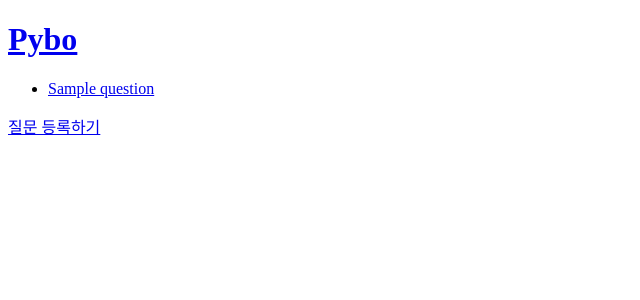
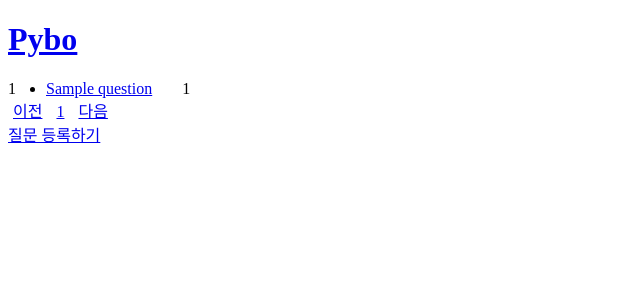
Before and after one commit to Leewonchan14/djangoProject, a Django app: page /pybo/ in a window 1280 px wide. Shown: the top 300 px of the page, without its empty margins (0-640 px from the left). Run offline with Django 4.2, Linux system fonts and the light colour scheme; tables that the repository leaves empty hold one stand-in row (values such as "Sample post").

Commit message:
3-04 답변개수 표시 까지 완료

```diff
--- /dev/null
+++ b/pybo/templatetags/pybo_filter.py
@@ -0,0 +1,8 @@
+from django import template
+
+register = template.Library()
+
+
+@register.filter
+def sub(value, arg):
+    return value - arg
--- a/pybo/views.py
+++ b/pybo/views.py
@@ -2,14 +2,18 @@
 from django.shortcuts import render, get_object_or_404, redirect
 from django.core.handlers.wsgi import WSGIRequest
 from django.utils import timezone
+from django.core.paginator import Paginator
 
 from .models import Question, Answer
 from .forms import QuestionForm,AnswerForm
 
 
 def index(request: WSGIRequest) -> render:
+    page = request.GET.get('page', '1')  # 페이지
     question_list = Question.objects.order_by('-create_date')
-    context = {'question_list': question_list}
+    paginator = Paginator(question_list, 10)  # 페이지당 10개씩 보여주기
+    page_obj = paginator.get_page(page)
+    context = {'question_list': page_obj}
     return render(request, 'pybo/question_list.html', context)
 
 
--- /dev/null
+++ b/static/style.css
@@ -0,0 +1,21 @@
+.list {
+    display: flex;
+}
+
+.index {
+    margin-right: 30px;
+}
+
+.pagination {
+    display: flex;
+}
+
+.page-link {
+    padding-left: 5px;
+    padding-right: 5px;
+}
+
+.NoMarginPadding {
+    margin: 0px;
+    padding: 0px;
+}
--- a/templates/base.html
+++ b/templates/base.html
@@ -5,6 +5,7 @@
     <!-- Required meta tags -->
     <meta charset="utf-8">
     <meta name="viewport" content="width=device-width, initial-scale=1, shrink-to-fit=no">
+    <link rel="stylesheet" type="text/css" href="{% static 'style.css' %}">
     <title>Hello, pybo!</title>
 </head>
 <body>
--- a/templates/pybo/question_list.html
+++ b/templates/pybo/question_list.html
@@ -1,13 +1,47 @@
 {% extends 'base.html' %}
+{% load pybo_filter %}
 {% block content %}
-{% if question_list %}
-    <ul>
-        {% for question in question_list %}
-            <li><a href="{% url "pybo:detail" question_id=question.id %}">{{ question.subject }}</a></li>
+    {% if question_list %}
+        <ul class="NoMarginPadding">
+            {% for question in question_list %}
+                <div class="list">
+                    <div class="index">{{ question_list.paginator.count|sub:question_list.start_index|sub:forloop.counter0|add:1 }}</div>
+                    <li><a class="index"
+                           href="{% url "pybo:detail" question_id=question.id %}">{{ question.subject }}</a></li>
+                    {% if question.answer_set.count > 0 %}
+                        <div class="index">{{ question.answer_set.count }}</div>
+                    {% endif %}
+                </div>
+            {% endfor %}
+        </ul>
+    {% else %}
+        <p>질문이 없습니다.</p>
+    {% endif %}
+    <!-- 페이징처리 시작 -->
+    <ul class="NoMarginPadding">
+        <!-- 이전페이지 -->
+        {% if question_list.has_previous %}
+            <a class="page-link" href="?page={{ question_list.previous_page_number }}">이전</a>
+        {% else %}
+            <a class="page-link" tabindex="-1" aria-disabled="true" href="#">이전</a>
+        {% endif %}
+        <!-- 페이지리스트 -->
+        {% for page_number in question_list.paginator.page_range %}
+            {% if page_number >= question_list.number|add:-5 and page_number <= question_list.number|add:5 %}
+                {% if page_number == question_list.number %}
+                    <a class="page-link" href="?page={{ page_number }}">{{ page_number }}</a>
+                {% else %}
+                    <a class="page-link" href="?page={{ page_number }}">{{ page_number }}</a>
+                {% endif %}
+            {% endif %}
         {% endfor %}
+        <!-- 다음페이지 -->
+        {% if question_list.has_next %}
+            <a class="page-link" href="?page={{ question_list.next_page_number }}">다음</a>
+        {% else %}
+            <a class="page-link" tabindex="-1" aria-disabled="true" href="#">다음</a>
+        {% endif %}
     </ul>
-{% else %}
-    <p>질문이 없습니다.</p>
-{% endif %}
+    <!-- 페이징처리 끝 -->
     <a href="{% url 'pybo:question_create' %}" class="btn btn-primary">질문 등록하기</a>
 {% endblock %}
```
